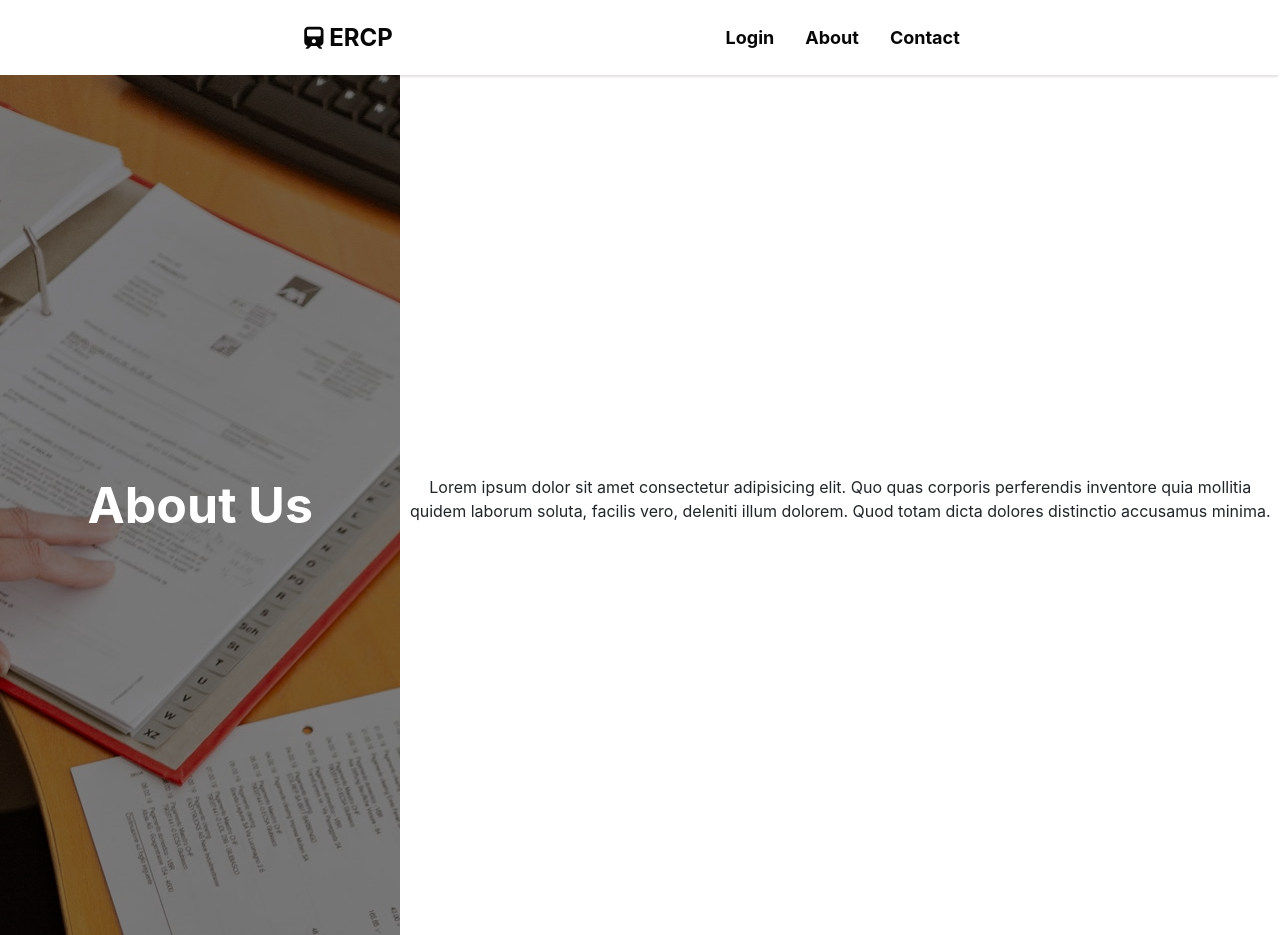
After one commit to prog-coder24/E-RCP, a Django app: page /about/ in a window 1280 px wide. The commit adds this page. Run offline with Django 3.2, Linux system fonts and the light colour scheme; some libraries are stand-ins or nearby versions.

Commit message:
added about.html

```diff
--- a/ERCP_APP/static/css/style.css
+++ b/ERCP_APP/static/css/style.css
@@ -167,7 +167,7 @@ body {
   background: linear-gradient(0deg, rgba(0, 0, 0, 0.5), rgba(0, 0, 0, 0.5)),
     url("/static/img/train4.jpg");
   background-size: cover;
-  height: 930px;
+  height: 915px;
 }
 
 @keyframes gradient {
@@ -305,6 +305,10 @@ body {
   color: #070707;
 }
 
+.carousel {
+  margin: 0 auto !important;
+}
+
 /* #option.html */
 
 .op-head-box {
@@ -363,7 +367,7 @@ body {
 }
 
 .op-wrapper {
-  padding: 30px 0 80px 0;
+  padding: 100px 0 80px 0;
 }
 
 .op-wrapper .container {
@@ -376,9 +380,6 @@ body {
   width: 77% !important;
   box-shadow: 0 8px 15px 0 rgba(233, 230, 230, 0.3),
     0 6px 20px 0 rgba(192, 188, 188, 0.9) !important;
-  /* box-shadow: rgba(207, 200, 200, 1) 0px 50px 100px -20px,
-    rgba(207, 200, 200, 1) 0px 30px 60px -30px,
-    rgba(207, 200, 200, 1) 0px -2px 6px 0px; */
 }
 
 .card-section p,
@@ -394,7 +395,7 @@ body {
 }
 
 .card-section img {
-  transform: skewY(-11deg);
+  transform: skewY(-14deg);
 }
 
 .form-section img {
@@ -431,11 +432,9 @@ body {
 
 .card {
   background-color: #fff;
-  /* -webkit-box-shadow: 0 35px 20px rgb(219, 210, 210);
-  -moz-box-shadow: 0 35px 20px rgb(221, 217, 217);
-  box-shadow: 0 35px 20px rgb(221, 217, 217); */
-  /* box-shadow: rgba(179, 179, 185, 0.5) 0px 7px 29px 0px; */
-  box-shadow: rgba(179, 179, 185, 0.9) 0px 3px 8px;
+  -webkit-box-shadow: -1px 6px 13px 0px rgba(0, 0, 0, 0.49);
+  -moz-box-shadow: -1px 6px 13px 0px rgba(0, 0, 0, 0.49);
+  box-shadow: -1px 6px 13px 0px rgba(0, 0, 0, 0.49);
 }
 
 .card-title {
@@ -472,6 +471,31 @@ body {
 
 .table-responsive {
   overflow-x: hidden;
+}
+
+/* about.html  */
+
+.about-head {
+  width: 60vw !important;
+  background: linear-gradient(0deg, rgba(0, 0, 0, 0.5), rgba(0, 0, 0, 0.5)),
+    url("/static/img/about.jpg");
+}
+
+.about-head h3 {
+  margin-top: 400px;
+  font-weight: bold;
+  font-size: 50px;
+  color: #fff;
+}
+
+.about-text {
+  margin-top: 400px;
+}
+
+.about-wrapper {
+  display: flex;
+  height: 100vh;
+  position: fixed;
 }
 
 @media screen and (max-width: 768px) {
@@ -586,8 +610,14 @@ body {
   .card-wrapper {
     margin: 40px 0 40px 0;
   }
+  .card-content-wrapper {
+    margin-top: 10px !important;
+  }
   .card-content-wrapper .row {
     margin-top: 12px !important;
+  }
+  .card h4 {
+    margin-bottom: 0 !important;
   }
   .header-title {
     height: 420px;
--- /dev/null
+++ b/ERCP_APP/templates/about.html
@@ -0,0 +1,13 @@
+{% extends 'index.html' %}{% load static %} {% block body %}
+<div class="about-wrapper">
+  <div class="about-head text-center" style="background-color: #555abf">
+    <h3>About Us</h3>
+  </div>
+  <div class="about-text text-center">
+    Lorem ipsum dolor sit amet consectetur adipisicing elit. Quo quas corporis
+    perferendis inventore quia mollitia quidem laborum soluta, facilis vero,
+    deleniti illum dolorem. Quod totam dicta dolores distinctio accusamus
+    minima.
+  </div>
+</div>
+{% endblock %}
--- a/ERCP_APP/templates/index.html
+++ b/ERCP_APP/templates/index.html
@@ -20,7 +20,7 @@
   </head>
   <body>
     <div class="container-fluid index-navbar">
-      <nav class="navbar navbar-expand-lg p-2 mb-5 container">
+      <nav class="navbar navbar-expand-lg p-2 container">
         <a class="navbar-brand index-navbrand" href="/"
           ><i class="fas fa-train train-icon"></i> ERCP</a
         >
@@ -44,7 +44,7 @@
               <a class="nav-link" href="/login/">Login </a>
             </li>
             <li class="nav-item">
-              <a class="nav-link" href="#">About</a>
+              <a class="nav-link" href="/about/">About</a>
             </li>
             <li class="nav-item">
               <a class="nav-link" href="#">Contact</a>
--- a/ERCP_APP/urls.py
+++ b/ERCP_APP/urls.py
@@ -3,6 +3,7 @@ from .views import *
 
 urlpatterns = [
     path('', home),
+    path('about/',about),
     path('login/', login_user),
     path('success/', authenticate_user),
     path('option/',option),
--- a/ERCP_APP/views.py
+++ b/ERCP_APP/views.py
@@ -9,6 +9,10 @@ from .forms import *
 # Create your views here.
 def home(request):
     return render(request,'home.html')
+
+
+def about(request):
+    return render(request,'about.html')
 
 
 def lognav(request,pk):
```
Also changed, not shown: ERCP_APP/templates/ercp_admin/card.html (+14 -4 lines), ERCP_APP/templates/ercp_admin/option.html (+12 -4 lines), ERCP_APP/templates/home.html (+53 -4 lines), ERCP_APP/static/img/about.jpg (added), db.sqlite3.
